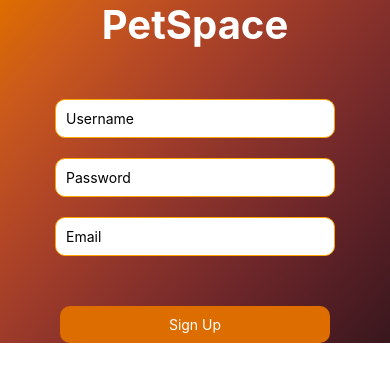
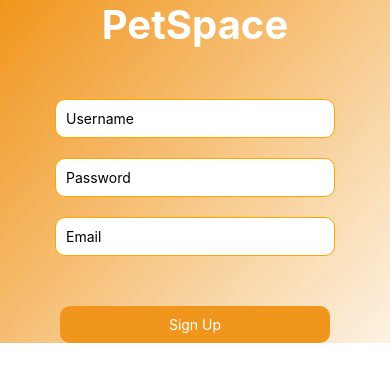
Before and after one commit to EM-T-Shells/petspace, a React Native app: screen / in a window 390 px wide. Shown: the top 382 px of the page. Built offline with nearby package versions, Linux system fonts and the light colour scheme.

Commit message:
updated gradient to a more orangey creamsicle

```diff
--- a/Signup/signupUI.js
+++ b/Signup/signupUI.js
@@ -6,14 +6,14 @@ export default function SignupUI({ onSignup, onChangeText, formData }) {
     <View style={styles.container}>
       <LinearGradient
         colors={[
-          "#de6d00", // Vibrant orange
-          "#cb5a1b", // Soft orange
-          "#b64925", // Light pastel orange
-          "#9e3b2a",
-          "#85302b",
-          "#6c2629",
-          "#521e24",
-          "#38171d",
+          "#f0961c",
+          "#f2a339",
+          "#f4b055",
+          "#f6bd71",
+          "#f7cb8e",
+          "#f9d8aa",
+          "#fbe5c6",
+          "#fdf2e3",
         ]}
         start={{ x: 0, y: 0 }}
         end={{ x: 1, y: 1 }}
@@ -45,6 +45,8 @@ export default function SignupUI({ onSignup, onChangeText, formData }) {
         <TouchableOpacity style={styles.button} onPress={onSignup}>
           <Text style={styles.buttonText}>Sign Up</Text>
         </TouchableOpacity>
+
+
     </View>
   );
 }
@@ -81,7 +83,7 @@ const styles = StyleSheet.create({
     justifyContent: "center",
   },
   button: {
-    backgroundColor: "#de6d00",
+    backgroundColor: "#f0961c",
     padding: 10,
     borderRadius: 10,
     alignItems: "center",
```
